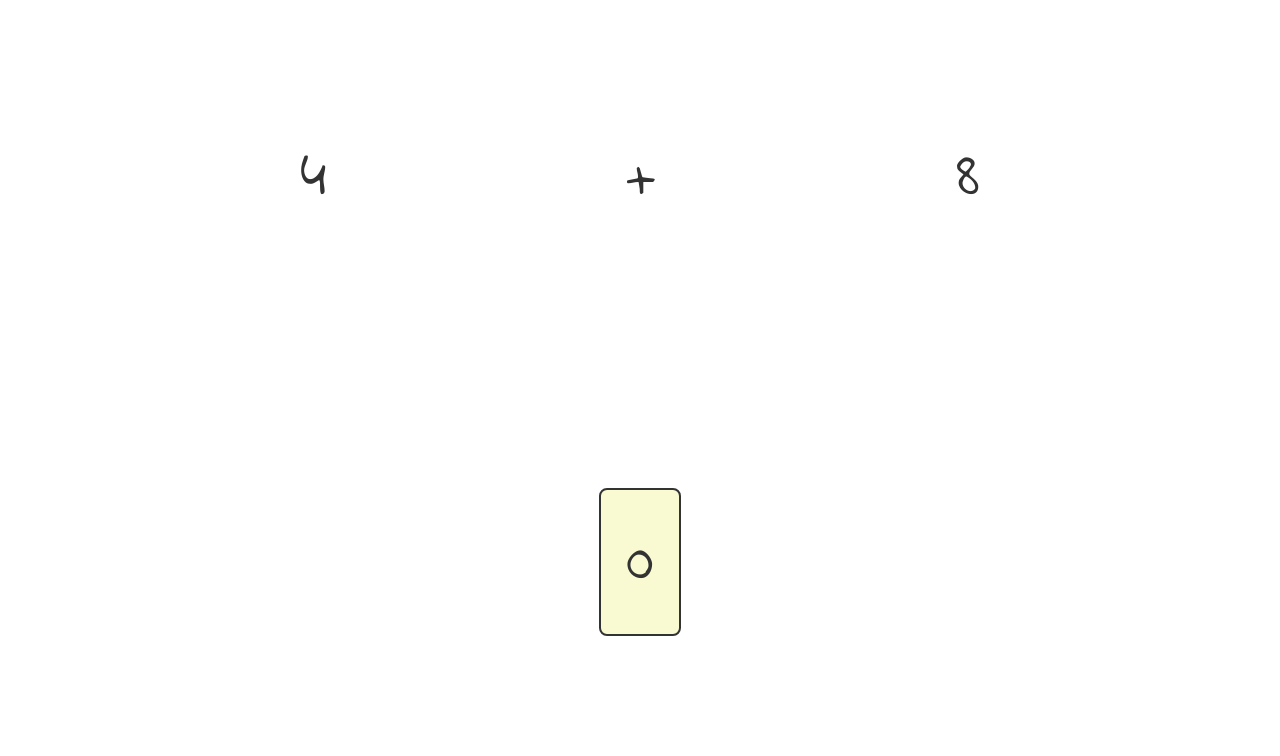
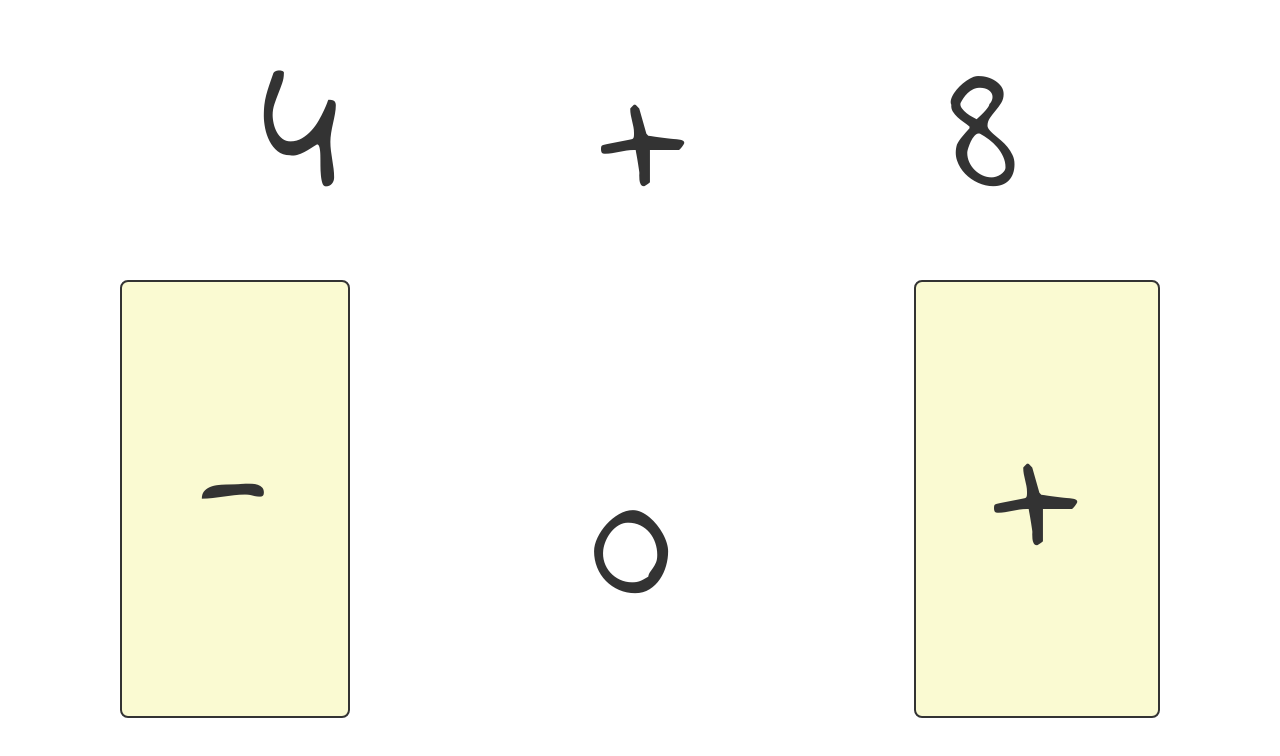
Before and after one commit to peterhel/minimatte, a Svelte app: page / in a window 1280 px wide. Shown: the top 756 px of the page. Built offline with nearby package versions, Linux system fonts and the light colour scheme.

Commit message:
slängde in en minusknapp

```diff
--- a/src/App.svelte
+++ b/src/App.svelte
@@ -39,15 +39,17 @@
 
 	}
 
-	let handleClick = () => {
-		clearTimeout(endRoundTimeout);
+	let add = (addition) => {
+		return () => {
+			clearTimeout(endRoundTimeout);
 		endRoundTimeout = null;
 
-		timesTapped++
+		timesTapped+=addition
 
 		endRoundTimeout = setTimeout(() => {
 			endRound();
 		}, 2000);
+		}
 	}
 
 </script>
@@ -60,8 +62,12 @@
   </div>
   <div>
     <div class="tapped">
-      <button class:correct class:wrong on:animationend={pause} on:click={handleClick}
-        >{timesTapped}</button
+      <button class:correct class:wrong on:animationend={pause} on:click={add(-1)}
+        >-</button
+      >
+	  {timesTapped}
+      <button class:correct class:wrong on:animationend={pause} on:click={add(1)}
+        >+</button
       >
     </div>
 </div>
@@ -81,8 +87,14 @@
   .tapped {
     /* color: #ff3e00; */
     text-transform: uppercase;
-    font-size: 4em;
+    font-size: 12em;
     font-weight: 100;
+  }
+
+  .tapped {
+	  display: flex;
+	  align-items: center;
+	  justify-content: space-around;
   }
 
   button {
```
